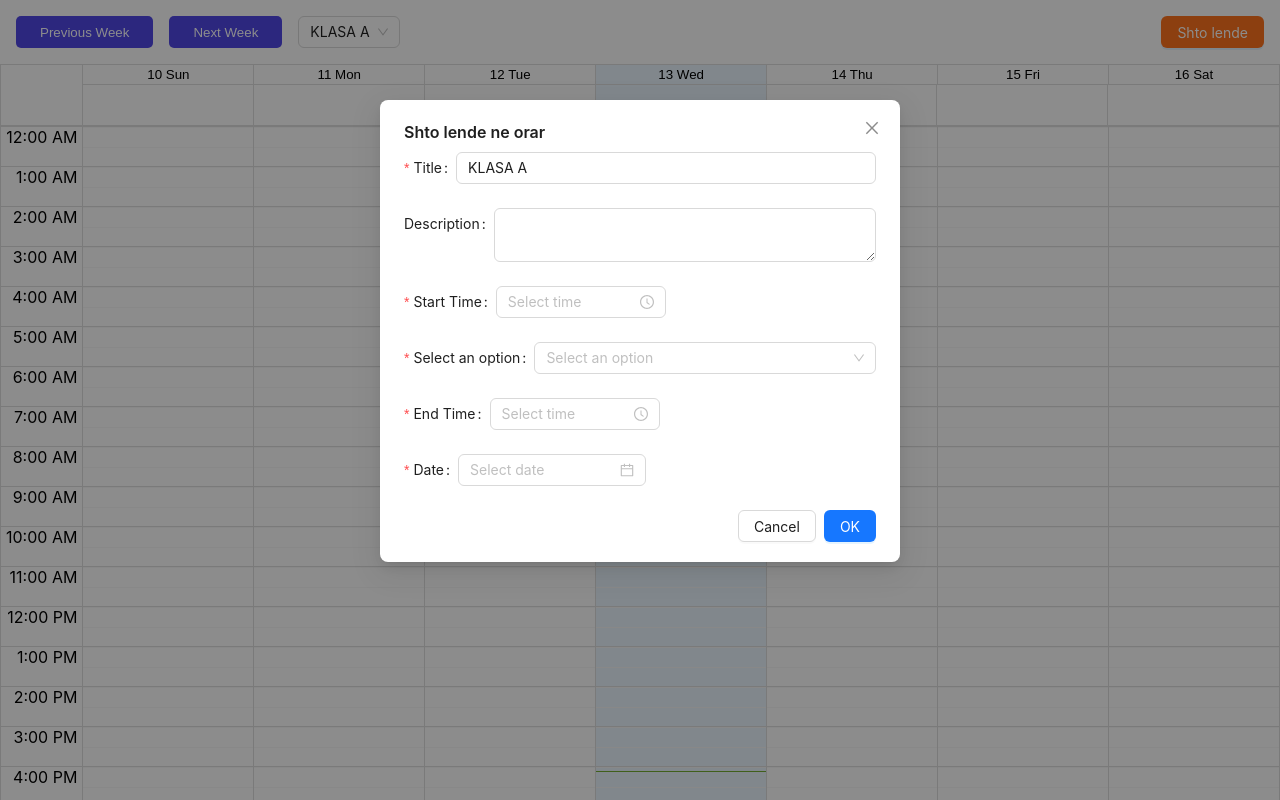
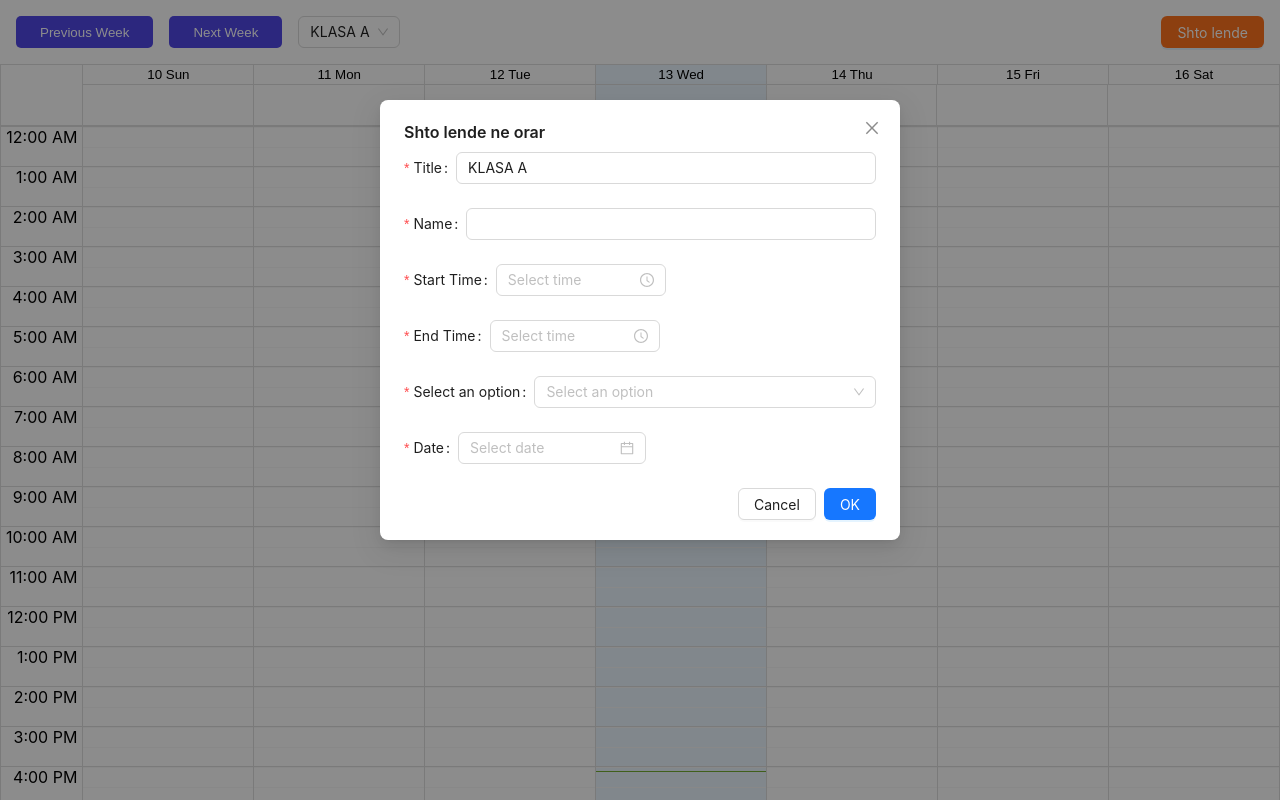
Before and after one commit to KlivSpahiu/bigCalendar-CRUD, a React (Create React App) app: page / in a window 1280 px wide. Both pictures are taken after a click on the button "Shto lende". Shown: the top 800 px of the page. Built offline with nearby package versions, Linux system fonts and the light colour scheme.

Commit message:
Update BigCalendar.component.tsx

```diff
--- a/src/components/BigCalendar.component.tsx
+++ b/src/components/BigCalendar.component.tsx
@@ -22,16 +22,7 @@ const { Option } = Select;
 const localizer = momentLocalizer(Moment);
 
 const MyCalendar: React.FC = () => {
-  const [events, setEvents] = useState<any>([
-    {
-      id: 2,
-      title: "KLASA A",
-      start: new Date(),
-      end: new Date(),
-      description: "This is a sample event",
-      lenda: "Lenda 1 "
-    },
-  ]);
+  const [events, setEvents] = useState<any>([]);
 
   const klasaDropdownOptions = [
     "KLASA A",
@@ -91,14 +82,15 @@ const MyCalendar: React.FC = () => {
   const [selectedItem, setSelectedItem] = useState(klasaDropdownOptions[0]);
   const [isModalOpen, setIsModalOpen] = useState<boolean>(false);
   const [editingEvent, setEditingEvent] = useState<any>(null);
-  const [selectedSubject, setSelectedSubject] = useState(lendaDropdownOptions[0])
+  const [selectedSubject, setSelectedSubject] = useState<any>("")
 
   const [newEvent, setNewEvent] = useState<any>({
     title: selectedItem,
     description: "",
     start: new Date(),
     end: new Date(),
-    lenda: selectedSubject.lenda
+    lenda: selectedSubject.lenda as string,
+    professor: ""
   });
 
 
@@ -112,7 +104,7 @@ const MyCalendar: React.FC = () => {
   };
 
   useEffect(() => {
-    setNewEvent({ ...newEvent, title: selectedItem });
+    setNewEvent({ ...newEvent, title: selectedItem});
   }, [selectedItem]);
 
   const [showEditModal ,setShowEditModal] = useState(false)
@@ -122,7 +114,7 @@ const MyCalendar: React.FC = () => {
     setShowEditModal(true)
   };
 
-  console.log(selectedSubject, "selected subject")
+
 
   const handleInputChange = (name: string, value: string) => {
     if (name === "date") {
@@ -185,6 +177,7 @@ const MyCalendar: React.FC = () => {
     );
   };
 
+
   const handleEventCreation = () => {
     // Create a new event
     const newEventToAdd = {
@@ -192,8 +185,12 @@ const MyCalendar: React.FC = () => {
       description: newEvent.description,
       start: newEvent.start,
       end: newEvent.end,
-      lenda: newEvent.lenda
+      lenda: selectedSubject.lenda,
+      professor: newEvent.name
     };
+
+    console.log(newEventToAdd, "new event to add")
+    console.log(newEvent, "newEvent")
 
     // Update the events state with the new event
     setEvents((prevEvents) => [...prevEvents, newEventToAdd]);
@@ -204,6 +201,8 @@ const MyCalendar: React.FC = () => {
       description: "",
       start: new Date(),
       end: new Date(),
+      lenda: selectedSubject.lenda,
+      professor: ""
     });
 
     // Update the filteredEvents state based on the selectedItem
@@ -260,13 +259,20 @@ form.resetFields();
 
   function CustomEvent({ event }) {
     return (
-      <div style={{eventStyle} as any}>
+      <div >
         <strong>{event.title}</strong>
-        <p>{event.description}</p>
+        <p>{`Pedagogu i lendes: ${event.professor}`}</p>
         <p>{`Lenda: ${event.lenda}`}</p>
       </div>
     );
+
   }
+
+const handleSelectChange = (value) => {
+
+  const selectedOption = lendaDropdownOptions.find((option) => option.lenda === value);
+  setSelectedSubject(selectedOption || null);
+};
 
   function LendaDropDown() {
     return (
@@ -275,7 +281,11 @@ form.resetFields();
         label="Select an option"
         rules={[{ required: true, message: 'Please select an option' }]}
       >
-        <Select placeholder="Select an option" onChange={handleSubjectSelect}>
+<Select
+  placeholder="Select an option"
+  value={selectedSubject ? selectedSubject.lenda : undefined}
+  onChange={(value) => handleSelectChange(value)}
+>
   {lendaDropdownOptions.map((option: any, index) => (
     <Option key={index} value={option.lenda}>
       {option.lenda}
@@ -286,7 +296,7 @@ form.resetFields();
     )
   }
 
-  console.log(events, "events");
+
 
   const handleItemSelect = (item) => {
     setSelectedItem(item);
@@ -294,10 +304,6 @@ form.resetFields();
     setFilteredEvents(filtered);
   };
 
-  const handleSubjectSelect = (item) => {
-    setSelectedSubject(item)
-    console.log(selectedSubject, "selected subject")
-  }
 
   const handleStartTimeChange = (time, timeString) => {
     handleInputChange("start", time);
@@ -334,17 +340,7 @@ form.resetFields();
   };
 
 
-    const eventStyle = () => {
-    const style = {
-      backgroundColor: selectedSubject.color || 'green', // Use the state variable or a default color
-    };
 
-    return {
-      style,
-    };
-  };
-
-  // Function to change the event color in the state
 
   return (
     <div>
@@ -366,10 +362,7 @@ form.resetFields();
           })
         }
         onSelectEvent={handleEventClick}
-
-
       />
-
       <Modal title="Modifiko lenden" visible={showEditModal} onCancel={() => setShowEditModal(false)}>
           {editingEvent && <Form>
             <Form.Item label="Title">
@@ -424,8 +417,8 @@ form.resetFields();
                 Delete Event
               </Button>
             </Form.Item>
-          </Form> }</Modal>
-
+          </Form>}
+          </Modal>
 
       <Modal
         title="Shto lende ne orar"
@@ -445,10 +438,15 @@ form.resetFields();
             defaultValue={newEvent.title}
           />
         </Form.Item>
-        <Form.Item label="Description" name="description">
-          <TextArea
-            name="description"
-            value={newEvent.description}
+<Form.Item
+      label="Name"
+      name="name"
+      rules={[{ required: true, message: "Please enter the name" }]}
+    >
+      <Input
+        type="text"
+        name="name"
+        value={newEvent.professor}
         onChange={(e) => handleInputChange(e.target.name, e.target.value)}
       />
     </Form.Item>
@@ -463,7 +461,7 @@ form.resetFields();
             onChange={handleStartTimeChange}
           />
         </Form.Item>
-        <LendaDropDown/>
+
         <Form.Item
           label="End Time"
           name="end"
@@ -474,7 +472,7 @@ form.resetFields();
             value={dayjs(newEvent.end)}
             onChange={handleEndTimeChange}
           />
-        </Form.Item>
+        </Form.Item><LendaDropDown/>
         <Form.Item
           label="Date"
           name="date"
```
Lines whose indentation alone changed are shown as unchanged.
